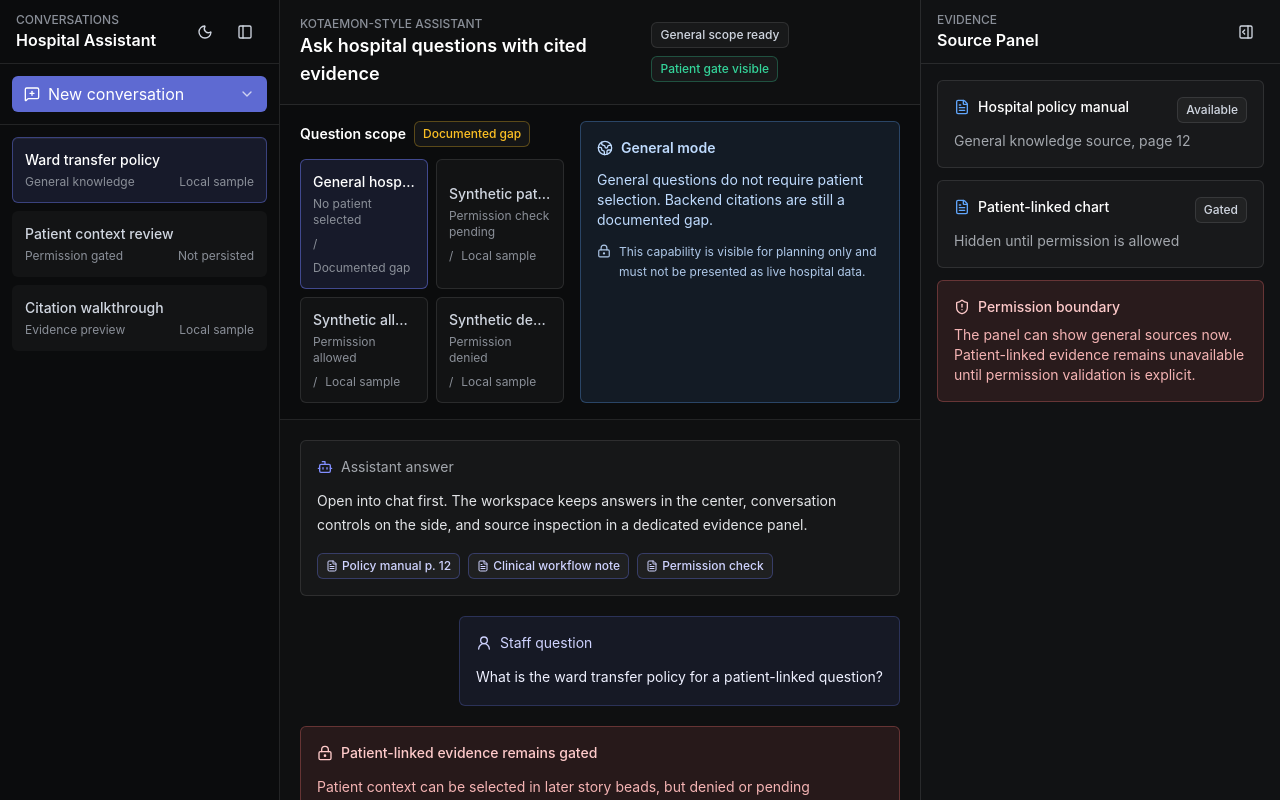
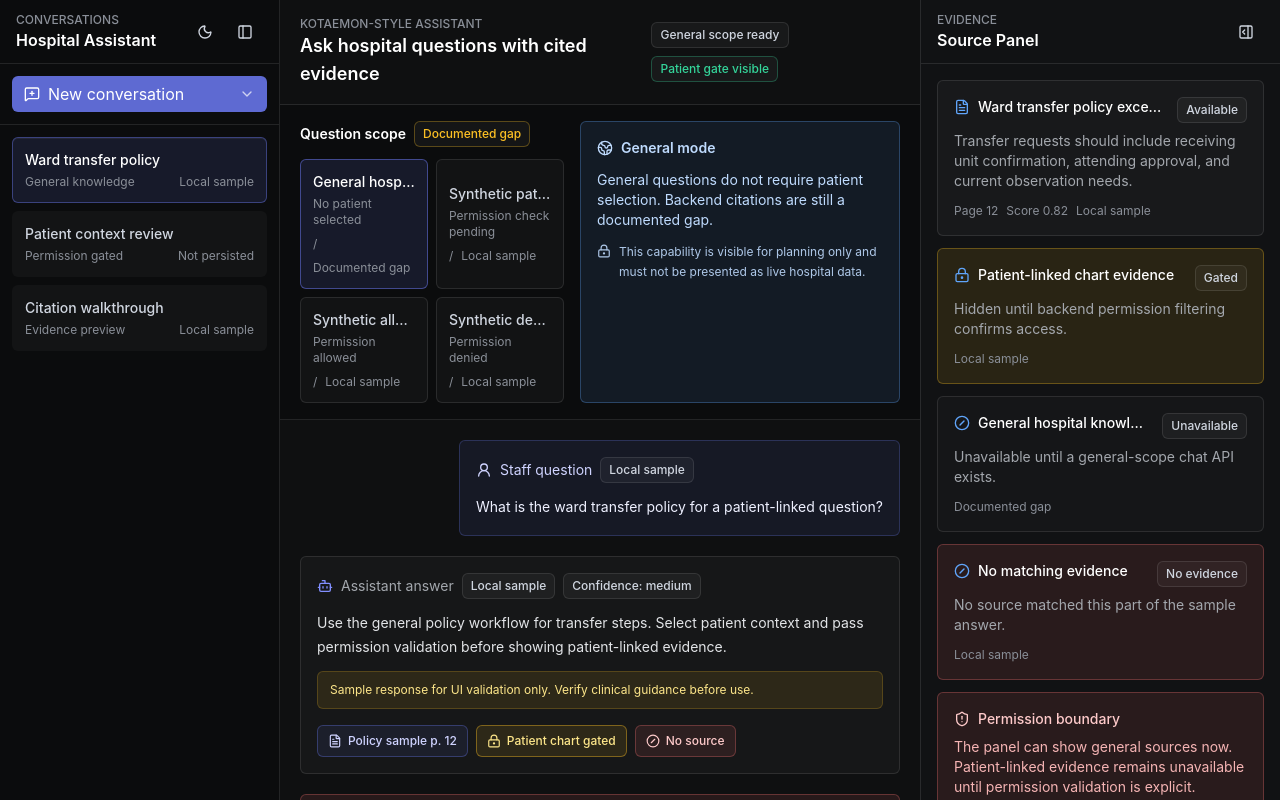
Before and after one commit to qwan30/chat-hospital-system, a Next.js app in the folder app/frontend/: page / in a window 1280 px wide. Shown: the top 800 px of the page. Built offline with nearby package versions, Linux system fonts and the light colour scheme.

Commit message:
feat(br-dyy.9): add cited evidence states

```diff
--- a/app/frontend/src/components/chat/ChatTranscript.tsx
+++ b/app/frontend/src/components/chat/ChatTranscript.tsx
@@ -1,44 +1,57 @@
-import { Bot, FileText, LockKeyhole, UserRound } from "lucide-react";
+import { Bot, LockKeyhole, UserRound } from "lucide-react";
 import { Badge } from "@/components/ui/badge";
-
-const citationChips = [
-  "Policy manual p. 12",
-  "Clinical workflow note",
-  "Permission check",
-];
+import { SourceCitation } from "@/components/chat/SourceCitation";
+import { sampleWorkspaceState } from "@/lib/chat-assistant";
 
 export function ChatTranscript() {
+  const activeThread =
+    sampleWorkspaceState.threads.find((thread) => thread.id === sampleWorkspaceState.activeThreadId) ??
+    sampleWorkspaceState.threads[0];
+
   return (
     <div className="flex-1 min-w-0 overflow-y-auto px-4 py-5 md:px-5">
       <div className="mx-auto flex w-full max-w-4xl flex-col gap-5">
-        <article className="max-w-3xl rounded-md border border-white/10 bg-white/[0.03] p-4">
-          <div className="mb-3 flex items-center gap-2 text-sm text-[#a3a7ad]">
-            <Bot className="size-4 text-[#828fff]" />
-            Assistant answer
-          </div>
-          <p className="text-sm leading-6 text-[#e2e4e7]">
-            Open into chat first. The workspace keeps answers in the center, conversation controls on the side, and
-            source inspection in a dedicated evidence panel.
-          </p>
-          <div className="mt-4 flex flex-wrap gap-2">
-            {citationChips.map((citation) => (
-              <Badge key={citation} className="border-[#5e6ad2]/40 text-[#cfd3ff]">
-                <FileText className="mr-1 size-3" />
-                {citation}
-              </Badge>
-            ))}
-          </div>
-        </article>
+        {activeThread.messages.map((message) => {
+          const isAssistant = message.role === "assistant";
 
-        <article className="ml-auto max-w-2xl rounded-md border border-[#5e6ad2]/30 bg-[#5e6ad2]/10 p-4">
-          <div className="mb-3 flex items-center gap-2 text-sm text-[#cfd3ff]">
-            <UserRound className="size-4" />
-            Staff question
-          </div>
-          <p className="text-sm leading-6 text-[#eef0ff]">
-            What is the ward transfer policy for a patient-linked question?
-          </p>
-        </article>
+          return (
+            <article
+              key={message.id}
+              className={
+                isAssistant
+                  ? "max-w-3xl rounded-md border border-white/10 bg-white/[0.03] p-4"
+                  : "ml-auto max-w-2xl rounded-md border border-[#5e6ad2]/30 bg-[#5e6ad2]/10 p-4"
+              }
+            >
+              <div
+                className={
+                  "mb-3 flex flex-wrap items-center gap-2 text-sm " +
+                  (isAssistant ? "text-[#a3a7ad]" : "text-[#cfd3ff]")
+                }
+              >
+                {isAssistant ? <Bot className="size-4 text-[#828fff]" /> : <UserRound className="size-4" />}
+                <span>{isAssistant ? "Assistant answer" : "Staff question"}</span>
+                <Badge>{message.provenance.visibleLabel}</Badge>
+                {isAssistant ? <Badge>Confidence: {message.confidence}</Badge> : null}
+              </div>
+              <p className={isAssistant ? "text-sm leading-6 text-[#e2e4e7]" : "text-sm leading-6 text-[#eef0ff]"}>
+                {message.content}
+              </p>
+              {isAssistant && message.disclaimer ? (
+                <p className="mt-3 rounded-md border border-[#fbbf24]/20 bg-[#fbbf24]/10 px-3 py-2 text-xs leading-5 text-[#fde68a]">
+                  {message.disclaimer}
+                </p>
+              ) : null}
+              {message.citations.length > 0 ? (
+                <div className="mt-4 flex flex-wrap gap-2">
+                  {message.citations.map((citation) => (
+                    <SourceCitation key={citation.id} citation={citation} />
+                  ))}
+                </div>
+              ) : null}
+            </article>
+          );
+        })}
 
         <article className="max-w-3xl rounded-md border border-[#f87171]/30 bg-[#f87171]/10 p-4">
           <div className="mb-3 flex items-center gap-2 text-sm font-medium text-[#fecaca]">
--- a/app/frontend/src/components/chat/EvidencePanel.tsx
+++ b/app/frontend/src/components/chat/EvidencePanel.tsx
@@ -1,19 +1,38 @@
-import { FileText, PanelRightOpen, ShieldAlert } from "lucide-react";
+import { CircleSlash, FileText, LockKeyhole, PanelRightOpen, ShieldAlert } from "lucide-react";
 import { Badge } from "@/components/ui/badge";
 import { Button } from "@/components/ui/button";
+import type { EvidenceAvailability } from "@/lib/chat-assistant";
+import { sampleEvidenceSources } from "@/lib/chat-assistant";
 
-const evidenceItems = [
+const evidenceStyles: Record<
+  EvidenceAvailability,
   {
-    title: "Hospital policy manual",
-    detail: "General knowledge source, page 12",
-    status: "Available",
+    label: string;
+    icon: typeof FileText;
+    className: string;
+  }
+> = {
+  available: {
+    label: "Available",
+    icon: FileText,
+    className: "border-white/10 bg-white/[0.03]",
   },
-  {
-    title: "Patient-linked chart",
-    detail: "Hidden until permission is allowed",
-    status: "Gated",
+  "permission-gated": {
+    label: "Gated",
+    icon: LockKeyhole,
+    className: "border-[#fbbf24]/30 bg-[#fbbf24]/10",
   },
-];
+  unavailable: {
+    label: "Unavailable",
+    icon: CircleSlash,
+    className: "border-white/10 bg-white/[0.02]",
+  },
+  "no-evidence": {
+    label: "No evidence",
+    icon: CircleSlash,
+    className: "border-[#f87171]/30 bg-[#f87171]/10",
+  },
+};
 
 export function EvidencePanel() {
   return (
@@ -29,18 +48,28 @@ export function EvidencePanel() {
       </div>
 
       <div className="space-y-3 p-4">
-        {evidenceItems.map((item) => (
-          <article key={item.title} className="rounded-md border border-white/10 bg-white/[0.03] p-4">
+        {sampleEvidenceSources.map((item) => {
+          const style = evidenceStyles[item.availability];
+          const Icon = style.icon;
+
+          return (
+          <article key={item.id} id={item.id} className={`scroll-mt-4 rounded-md border p-4 ${style.className}`}>
             <div className="mb-2 flex items-start justify-between gap-3">
               <div className="flex min-w-0 items-center gap-2 text-sm font-medium text-white">
-                <FileText className="size-4 shrink-0 text-[#60a5fa]" />
+                <Icon className="size-4 shrink-0 text-[#60a5fa]" />
                 <span className="truncate">{item.title}</span>
               </div>
-              <Badge className="shrink-0">{item.status}</Badge>
+              <Badge className="shrink-0">{style.label}</Badge>
             </div>
-            <p className="text-sm leading-5 text-[#a3a7ad]">{item.detail}</p>
+            <p className="text-sm leading-5 text-[#a3a7ad]">{item.excerpt}</p>
+            <div className="mt-3 flex flex-wrap gap-2 text-xs text-[#8a8f98]">
+              {item.page ? <span>Page {item.page}</span> : null}
+              {item.score !== null ? <span>Score {item.score.toFixed(2)}</span> : null}
+              <span>{item.provenance.visibleLabel}</span>
+            </div>
           </article>
-        ))}
+          );
+        })}
 
         <article className="rounded-md border border-[#f87171]/30 bg-[#f87171]/10 p-4">
           <div className="mb-2 flex items-center gap-2 text-sm font-medium text-[#fecaca]">
--- /dev/null
+++ b/app/frontend/src/components/chat/SourceCitation.tsx
@@ -0,0 +1,43 @@
+import { CircleSlash, FileText, LockKeyhole } from "lucide-react";
+import type { EvidenceAvailability, SourceCitation as SourceCitationModel } from "@/lib/chat-assistant";
+
+const citationStyles: Record<
+  EvidenceAvailability,
+  {
+    icon: typeof FileText;
+    className: string;
+  }
+> = {
+  available: {
+    icon: FileText,
+    className: "border-[#5e6ad2]/40 bg-[#5e6ad2]/10 text-[#cfd3ff] hover:bg-[#5e6ad2]/20",
+  },
+  "permission-gated": {
+    icon: LockKeyhole,
+    className: "border-[#fbbf24]/40 bg-[#fbbf24]/10 text-[#fde68a] hover:bg-[#fbbf24]/20",
+  },
+  unavailable: {
+    icon: CircleSlash,
+    className: "border-white/10 bg-white/[0.03] text-[#a3a7ad] hover:bg-white/[0.06]",
+  },
+  "no-evidence": {
+    icon: CircleSlash,
+    className: "border-[#f87171]/30 bg-[#f87171]/10 text-[#fecaca] hover:bg-[#f87171]/20",
+  },
+};
+
+export function SourceCitation({ citation }: { citation: SourceCitationModel }) {
+  const style = citationStyles[citation.availability];
+  const Icon = style.icon;
+
+  return (
+    <a
+      className={`inline-flex min-h-8 items-center rounded-md border px-2.5 py-1 text-xs font-medium transition-colors ${style.className}`}
+      href={`#${citation.evidenceSourceId}`}
+      aria-label={`Open source: ${citation.label}. ${citation.provenance.visibleLabel}.`}
+    >
+      <Icon className="mr-1.5 size-3.5 shrink-0" />
+      <span className="truncate">{citation.label}</span>
+    </a>
+  );
+}
--- a/app/frontend/src/lib/chat-assistant/mock-data.ts
+++ b/app/frontend/src/lib/chat-assistant/mock-data.ts
@@ -111,6 +111,20 @@ export const sampleEvidenceSources: EvidenceSource[] = [
     },
     provenance: documentedGapProvenance,
   },
+  {
+    id: "evidence-no-match",
+    documentId: null,
+    title: "No matching evidence",
+    page: null,
+    chunkId: null,
+    excerpt: "No source matched this part of the sample answer.",
+    score: null,
+    availability: "no-evidence",
+    metadata: {
+      emptyState: true,
+    },
+    provenance: localSampleProvenance,
+  },
 ];
 
 export const sampleWorkspaceState: ChatAssistantWorkspaceState = {
@@ -167,6 +181,13 @@ export const sampleWorkspaceState: ChatAssistantWorkspaceState = {
               availability: "permission-gated",
               provenance: localSampleProvenance,
             },
+            {
+              id: "citation-no-evidence",
+              label: "No source",
+              evidenceSourceId: "evidence-no-match",
+              availability: "no-evidence",
+              provenance: localSampleProvenance,
+            },
           ],
         },
       ],
```
Also changed, not shown: 1 other file (tests, documents, lock files or other folders).
